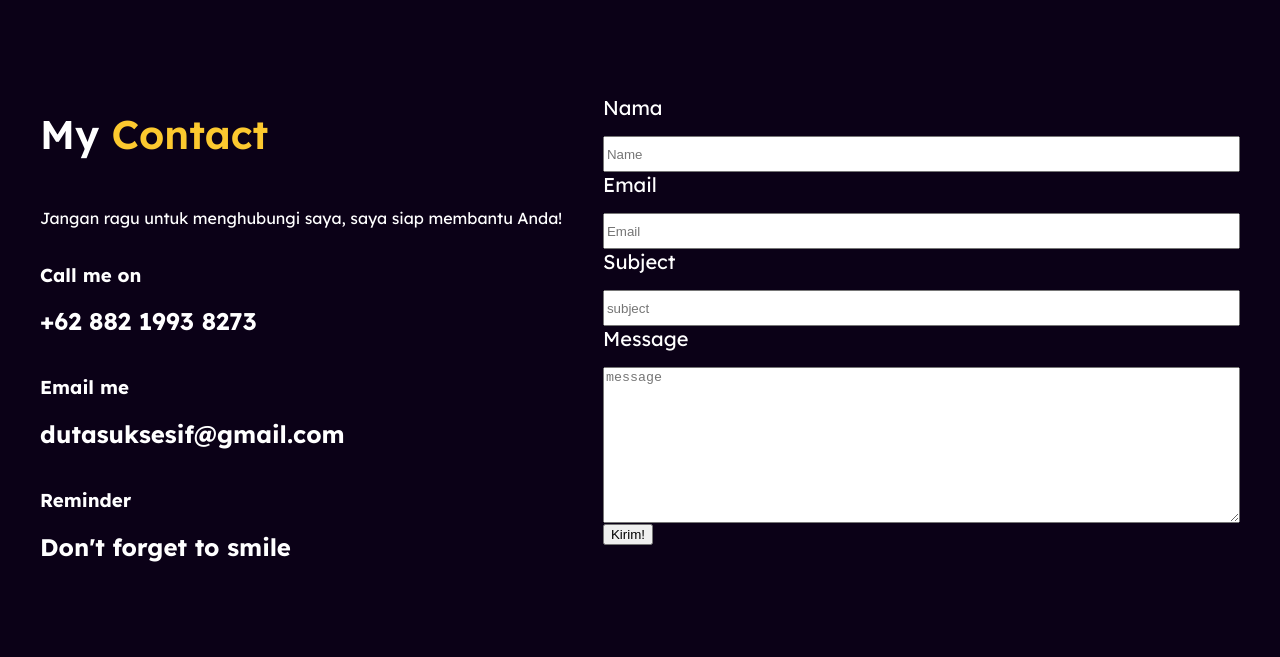
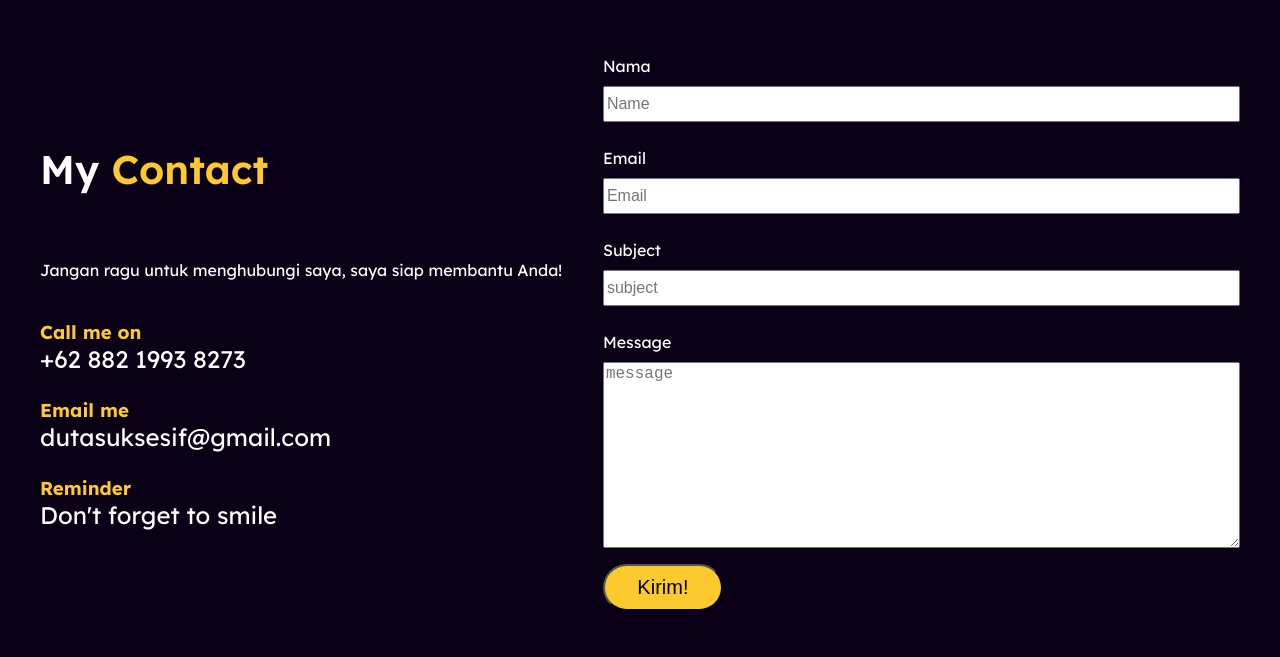
Before and after one commit to dutautes/portofolio3, a plain HTML site: page index.html in a window 1280 px wide. Shown: the part 5963-6620 px from the top of the page. Drawn offline with Linux system fonts and the light colour scheme.

Commit message:
revisi_contact

```diff
--- a/assets/styles/style.css
+++ b/assets/styles/style.css
@@ -573,6 +573,8 @@ section#contact {
     display: flex;
     flex-direction: column;
     justify-content: center;
+    height: 100%;
+    width: 100%;
 }
 
 .contact-form {
@@ -583,13 +585,15 @@ section#contact {
     width: 100%;
     height: 100%;
     gap: 1rem;
+    position: relative;
 }
 
 .judul-contact {
     color: white;
     font-weight: 600;
     font-size: 2.5rem;
-    padding-top: 1rem;
+    padding-bottom: 1rem;
+    position: relative;
 }
 
 .judul-contact span {
@@ -607,12 +611,53 @@ section#contact {
 .input input {
     width: 100%;
     height: 2.25rem;
+    font-size: 1rem;
+}
+
+.input textarea {
+    font-size: 1rem;
+    position: relative;
 }
 
 .input label {
+    margin-top: 1rem;
+    padding: 10px 0;
+    font-size: 1rem;
+}
+
+.contact-info h2,
+.contact-info h3 {
+    margin: 0;
+    padding: 0;
+}
+
+.contact-info h3 {
+    color: var(--yellowDefault);
+}
+
+.contact-info h2 {
+    font-weight: normal;
+    font-size: 1.5rem;
+}
+
+.contact-info div {
+    padding-top: 1.5rem;
+}
+
+.contact-form form div > button {
+    padding: 10px;
+    color: black;
+    background-color: var(--yellowDefault);
+    margin-top: 1rem;
+    width: 7.5rem;
     font-size: 1.25rem;
-    margin-bottom: 1rem;
+    border-radius: 100px;
+    -webkit-border-radius: 100px;
+    -moz-border-radius: 100px;
+    -ms-border-radius: 100px;
+    -o-border-radius: 100px;
 }
+
 
 /* End of Contact Section */
 /* end of main */
--- a/index.html
+++ b/index.html
@@ -235,7 +235,7 @@
 
                     </div>
                     <div class="contact-form">
-                        <form action="">
+                        <form action="submit">
                             <div class="input">
                                 <label for="nama">Nama</label>
                                 <input type="text" placeholder="Name" id="nama" required>
```
Also changed, not shown: kalkulator.html (deleted, +0 -52 lines), assets/styles/kalkulator.css (deleted).
